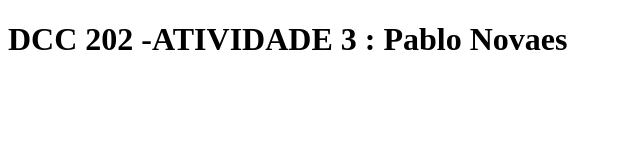
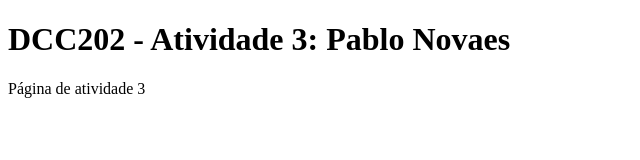
Before and after one commit to ufjf-dcc202/ufjf-dcc202-2023-3-b-atv3-BAL0F0, a website: page index.html in a window 1280 px wide. Shown: the whole page, without its empty margins (0-640 px from the left). Drawn offline with Linux system fonts and the light colour scheme.

Commit message:
adicionei o titulo na main e o paragrafo

```diff
--- a/index.html
+++ b/index.html
@@ -3,11 +3,16 @@
 <head>
     <meta charset="UTF-8">
     <meta name="viewport" content="width=device-width, initial-scale=1.0">
-    <title>DCC 202 -ATIVIDADE 3 : Pablo Novaes </title>
+    <title>DCC202 - Atividade 3: Pablo Novaes</title>
 </head>
 <body>
     <main>
-     <h1> DCC 202 -ATIVIDADE 3 : Pablo Novaes</h1>
+     <h1>DCC202 - Atividade 3: Pablo Novaes</h1>
+     <p>Página de atividade 3</p>
+     <section>
+
+
+     </section>
 
 
 
```
